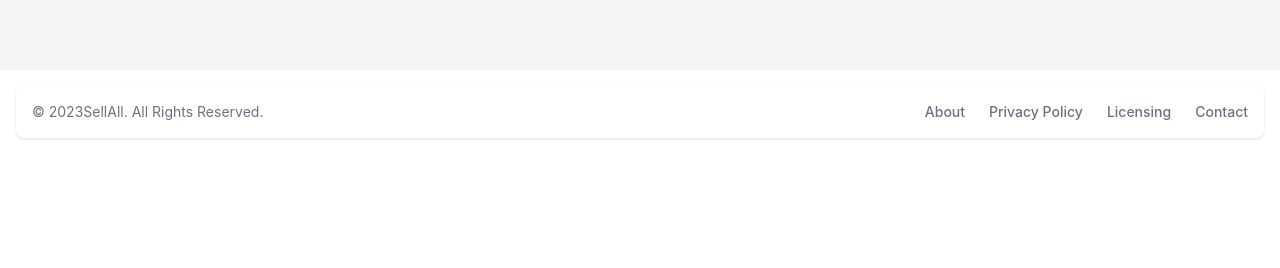
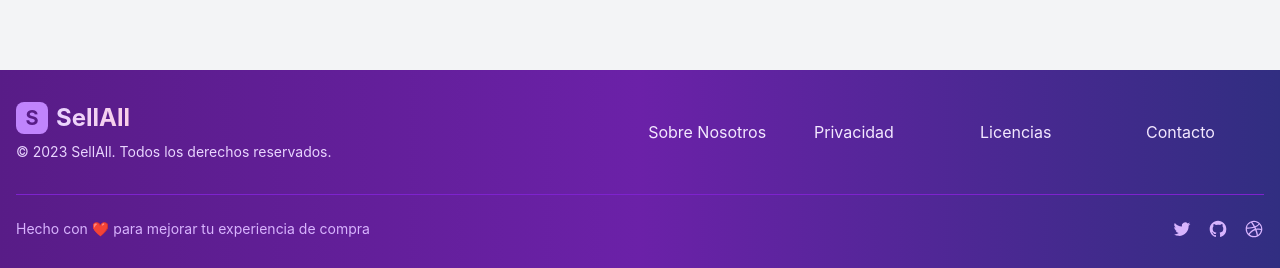
Before and after one commit to KevinRamirez1302/FrontEntSellAll, a React (Vite) app: page /login in a window 1280 px wide. Shown: the part 803-1071 px from the top of the page. Before the commit the page ends 957 px from the top, so only its background shows below. Built offline with nearby package versions, Linux system fonts and the light colour scheme; no server answers.

Commit message:
addFooter

```diff
--- a/context/AuthContext.jsx
+++ b/context/AuthContext.jsx
@@ -61,8 +61,6 @@ export const AuthProvider = ({ children }) => {
   useEffect(() => {
     async function checkLogin() {
       try {
-        // No leas cookies con js-cookie
-        // Deja que el navegador las envíe automáticamente
         const res = await verifyToken();
 
         if (res.data) {
--- a/src/Views/footer/footer.jsx
+++ b/src/Views/footer/footer.jsx
@@ -2,40 +2,121 @@ import { Link } from 'react-router-dom';
 
 export const Footer = () => {
   return (
-    <>
-      <footer className="bg-white rounded-lg shadow m-4 dark:bg-gray-800">
-        <div className="w-full mx-auto max-w-screen-xl p-4 md:flex md:items-center md:justify-between">
-          <span className="text-sm text-gray-500 sm:text-center dark:text-gray-400">
-            © 2023
-            <a href="#" className="hover:underline">
-              SellAll
-            </a>
-            . All Rights Reserved.
-          </span>
-          <ul className="flex flex-wrap items-center mt-3 text-sm font-medium text-gray-500 dark:text-gray-400 sm:mt-0">
-            <li>
-              <Link to="/about" className="hover:underline me-4 md:me-6">
-                About
+    <footer className="bg-gradient-to-r from-purple-900 via-purple-800 to-indigo-900 text-white">
+      <div className="w-full mx-auto max-w-screen-xl px-4 py-8">
+        <div className="md:flex md:items-center md:justify-between">
+          {/* Logo y Copyright */}
+          <div className="mb-6 md:mb-0">
+            <Link to="/" className="flex items-center space-x-2 mb-2">
+              <div className="w-8 h-8 bg-purple-400 rounded-lg flex items-center justify-center">
+                <span className="text-purple-900 font-bold text-xl">S</span>
+              </div>
+              <span className="text-2xl font-bold bg-gradient-to-r from-purple-200 to-pink-200 bg-clip-text text-transparent">
+                SellAll
+              </span>
+            </Link>
+            <p className="text-sm text-purple-200">
+              © 2023 SellAll. Todos los derechos reservados.
+            </p>
+          </div>
+
+          {/* Enlaces de navegación */}
+          <div className="grid grid-cols-2 gap-8 sm:gap-12 sm:grid-cols-4">
+            <div>
+              <Link
+                to="/about"
+                className="text-purple-100 hover:text-white hover:underline transition-colors duration-200"
+              >
+                Sobre Nosotros
               </Link>
-            </li>
-            <li>
-              <a href="#" className="hover:underline me-4 md:me-6">
-                Privacy Policy
+            </div>
+            <div>
+              <a
+                href="#"
+                className="text-purple-100 hover:text-white hover:underline transition-colors duration-200"
+              >
+                Privacidad
               </a>
-            </li>
-            <li>
-              <a href="#" className="hover:underline me-4 md:me-6">
-                Licensing
+            </div>
+            <div>
+              <a
+                href="#"
+                className="text-purple-100 hover:text-white hover:underline transition-colors duration-200"
+              >
+                Licencias
               </a>
-            </li>
-            <li>
-              <a href="#" className="hover:underline">
-                Contact
+            </div>
+            <div>
+              <a
+                href="#"
+                className="text-purple-100 hover:text-white hover:underline transition-colors duration-200"
+              >
+                Contacto
               </a>
-            </li>
-          </ul>
+            </div>
+          </div>
         </div>
-      </footer>
-    </>
+
+        {/* Separador */}
+        <div className="border-t border-purple-700 mt-8 pt-6">
+          <div className="flex flex-col sm:flex-row justify-between items-center">
+            <p className="text-sm text-purple-300 mb-4 sm:mb-0">
+              Hecho con ❤️ para mejorar tu experiencia de compra
+            </p>
+
+            {/* Redes sociales (opcional) */}
+            <div className="flex space-x-4">
+              <a
+                href="#"
+                className="text-purple-300 hover:text-white transition-colors duration-200"
+              >
+                <svg
+                  className="w-5 h-5"
+                  fill="currentColor"
+                  viewBox="0 0 24 24"
+                  aria-hidden="true"
+                >
+                  <path d="M8.29 20.251c7.547 0 11.675-6.253 11.675-11.675 0-.178 0-.355-.012-.53A8.348 8.348 0 0022 5.92a8.19 8.19 0 01-2.357.646 4.118 4.118 0 001.804-2.27 8.224 8.224 0 01-2.605.996 4.107 4.107 0 00-6.993 3.743 11.65 11.65 0 01-8.457-4.287 4.106 4.106 0 001.27 5.477A4.072 4.072 0 012.8 9.713v.052a4.105 4.105 0 003.292 4.022 4.095 4.095 0 01-1.853.07 4.108 4.108 0 003.834 2.85A8.233 8.233 0 012 18.407a11.616 11.616 0 006.29 1.84" />
+                </svg>
+              </a>
+              <a
+                href="#"
+                className="text-purple-300 hover:text-white transition-colors duration-200"
+              >
+                <svg
+                  className="w-5 h-5"
+                  fill="currentColor"
+                  viewBox="0 0 24 24"
+                  aria-hidden="true"
+                >
+                  <path
+                    fillRule="evenodd"
+                    d="M12 2C6.477 2 2 6.484 2 12.017c0 4.425 2.865 8.18 6.839 9.504.5.092.682-.217.682-.483 0-.237-.008-.868-.013-1.703-2.782.605-3.369-1.343-3.369-1.343-.454-1.158-1.11-1.466-1.11-1.466-.908-.62.069-.608.069-.608 1.003.07 1.531 1.032 1.531 1.032.892 1.53 2.341 1.088 2.91.832.092-.647.35-1.088.636-1.338-2.22-.253-4.555-1.113-4.555-4.951 0-1.093.39-1.988 1.029-2.688-.103-.253-.446-1.272.098-2.65 0 0 .84-.27 2.75 1.026A9.564 9.564 0 0112 6.844c.85.004 1.705.115 2.504.337 1.909-1.296 2.747-1.027 2.747-1.027.546 1.379.202 2.398.1 2.651.64.7 1.028 1.595 1.028 2.688 0 3.848-2.339 4.695-4.566 4.943.359.309.678.92.678 1.855 0 1.338-.012 2.419-.012 2.747 0 .268.18.58.688.482A10.019 10.019 0 0022 12.017C22 6.484 17.522 2 12 2z"
+                    clipRule="evenodd"
+                  />
+                </svg>
+              </a>
+              <a
+                href="#"
+                className="text-purple-300 hover:text-white transition-colors duration-200"
+              >
+                <svg
+                  className="w-5 h-5"
+                  fill="currentColor"
+                  viewBox="0 0 24 24"
+                  aria-hidden="true"
+                >
+                  <path
+                    fillRule="evenodd"
+                    d="M12 2C6.48 2 2 6.48 2 12s4.48 10 10 10c5.51 0 10-4.48 10-10S17.51 2 12 2zm6.605 4.61a8.502 8.502 0 011.93 5.314c-.281-.054-3.101-.629-5.943-.271-.065-.141-.12-.293-.184-.445a25.416 25.416 0 00-.564-1.236c3.145-1.28 4.577-3.124 4.761-3.362zM12 3.475c2.17 0 4.154.813 5.662 2.148-.152.216-1.443 1.941-4.48 3.08-1.399-2.57-2.95-4.675-3.189-5A8.687 8.687 0 0112 3.475zm-3.633.803a53.896 53.896 0 013.167 4.935c-3.992 1.063-7.517 1.04-7.896 1.04a8.581 8.581 0 014.729-5.975zM3.453 12.01v-.26c.37.01 4.512.065 8.775-1.215.25.477.477.965.694 1.453-.109.033-.228.065-.336.098-4.404 1.42-6.747 5.303-6.942 5.629a8.522 8.522 0 01-2.19-5.705zM12 20.547a8.482 8.482 0 01-5.239-1.8c.152-.315 1.888-3.656 6.703-5.337.022-.01.033-.01.054-.022a35.318 35.318 0 011.823 6.475 8.4 8.4 0 01-3.341.684zm4.761-1.465c-.086-.52-.542-3.015-1.659-6.084 2.679-.423 5.022.271 5.314.369a8.468 8.468 0 01-3.655 5.715z"
+                    clipRule="evenodd"
+                  />
+                </svg>
+              </a>
+            </div>
+          </div>
+        </div>
+      </div>
+    </footer>
   );
 };
```
Also changed, not shown: src/Views/AllProducts/allProducts.jsx (+8 -1 lines).
